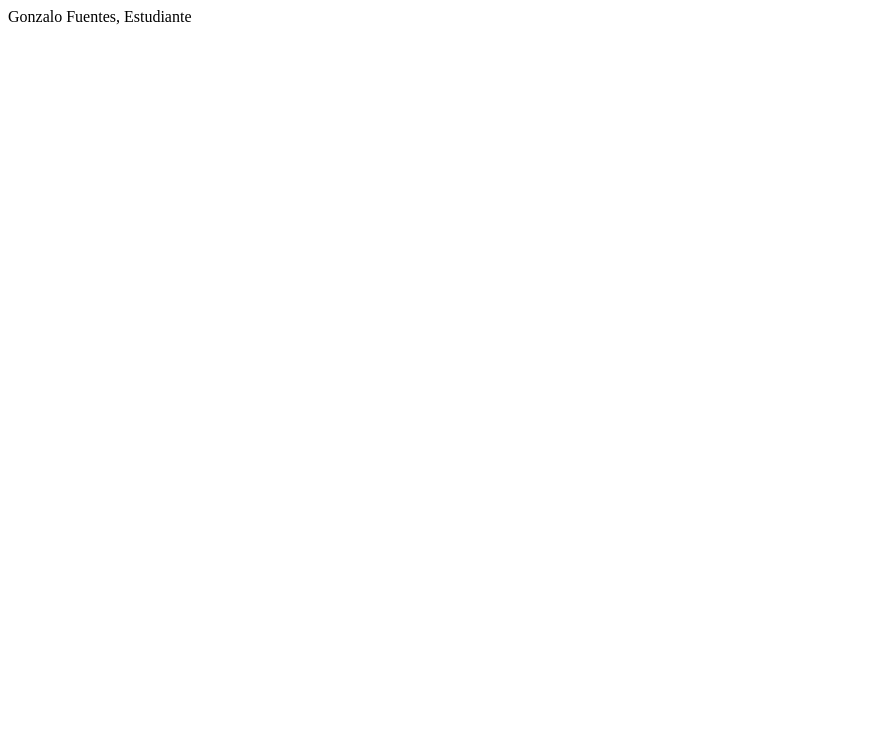
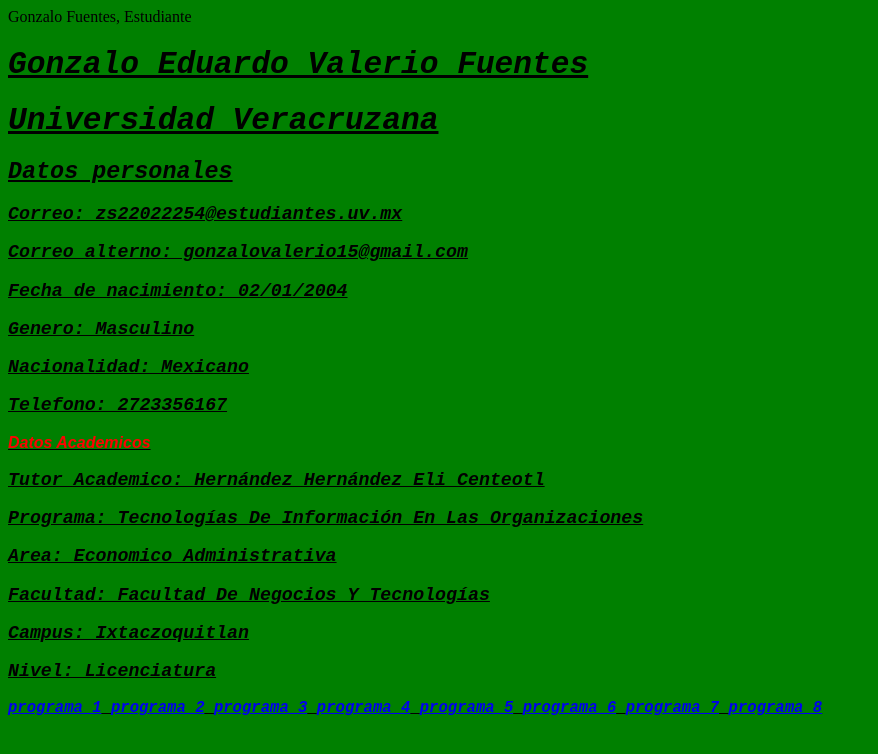
Before and after one commit to GonzaloFuentes04/gonzalofuentes04.github.io, a plain HTML site: page index.html in a window 1280 px wide. Shown: the whole page, without its empty margins (0-878 px from the left). Drawn offline with Linux system fonts and the light colour scheme.

Commit message:
Update index.html

```diff
--- a/index.html
+++ b/index.html
@@ -2,4 +2,44 @@
 <body>
 Gonzalo Fuentes, Estudiante
 </body>
+<head>
+<body bgcolor="green"><i><b><u><s><tt><big>
+<left>
+<body bgcolor="cian">
+  </s>
+</body>
+<h1>Gonzalo Eduardo Valerio Fuentes</h1>
+<h1>Universidad Veracruzana</h1>
+<h2>Datos personales</h2>
+<h3>Correo: zs22022254@estudiantes.uv.mx</h3>
+<h3>Correo alterno: gonzalovalerio15@gmail.com</h3>
+<h3>Fecha de nacimiento: 02/01/2004</h3>
+<h3>Genero: Masculino</h3>
+<h3>Nacionalidad: Mexicano</h3>
+<h3>Telefono: 2723356167</h3>
+<font color="red" size="3"face="arial">
+Datos Academicos
+</font>
+<basefont color="#001111" size="4"face="arial">
+<h3>Tutor Academico: Hernández Hernández Eli Centeotl</h3>
+<h3>Programa: Tecnologías De Información En Las Organizaciones</h3>
+<h3>Area: Economico Administrativa</h3>
+<h3>Facultad: Facultad De Negocios Y Tecnologías</h3>
+<h3>Campus: Ixtaczoquitlan</h3>
+<h3>Nivel: Licenciatura</h3>
+</center>
+</body>
 </html>
+
+<a href="https://github.com/GonzaloFuentes04/gonzalofuentes04.github.io/blob/main/AA43654F-A1D6-489A-BCF2-461F2A88BE4F.jpeg">programa 1</a>
+<a href="https://github.com/GonzaloFuentes04/gonzalofuentes04.github.io/blob/main/F15BB4B3-3689-4FFC-869D-9372F0BD1B61.jpeg">programa 2</a>
+<a href="https://github.com/GonzaloFuentes04/gonzalofuentes04.github.io/blob/main/8420BC79-91F3-4C53-9082-26A444DE4752.jpeg">programa 3</a>
+<a href="https://github.com/GonzaloFuentes04/gonzalofuentes04.github.io/blob/main/E0F49507-4451-4BE5-9F5A-89023F993C9F.jpeg">programa 4</a>
+<a href="https://github.com/GonzaloFuentes04/gonzalofuentes04.github.io/blob/main/7AA9F2EC-35CA-464E-AB3E-566A7592C048.jpeg">programa 5</a>
+<a href="https://github.com/GonzaloFuentes04/gonzalofuentes04.github.io/blob/main/EB018B35-7B74-4731-9DC0-C1420B9A1C53.jpeg">programa 6</a>
+<a href="https://github.com/GonzaloFuentes04/gonzalofuentes04.github.io/blob/main/66A860BB-9B15-45B7-A3CF-2D4AAA4021BE.jpeg">programa 7</a>
+<a href="https://github.com/GonzaloFuentes04/gonzalofuentes04.github.io/blob/main/B7D71FA2-20A8-456A-A2E3-7344BDCD5032.jpeg">programa 8</a>
+
+  </body>
+
+  </html>
```
